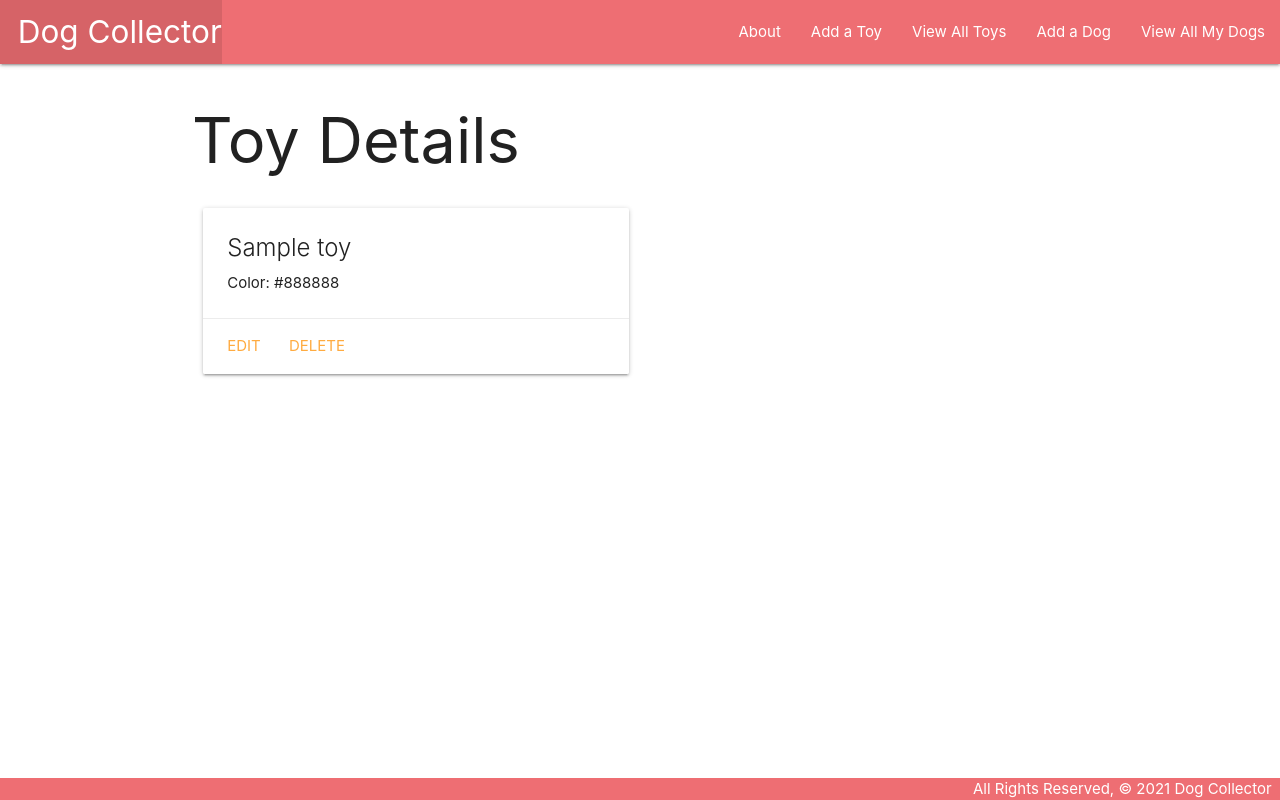
After one commit to xcbhx/dogcollector, a Django app: page /toys/1/ in a window 1280 px wide. The commit adds this page. Run offline with Django 4.2, Linux system fonts and the light colour scheme; tables that the repository leaves empty hold one stand-in row (values such as "Sample post").

Commit message:
detail page & toy

```diff
--- a/main_app/admin.py
+++ b/main_app/admin.py
@@ -1,6 +1,7 @@
 from django.contrib import admin
-from .models import Dog, Feeding
+from .models import Dog, Feeding, Toy
 
 # Register your models here.
 admin.site.register(Dog)
 admin.site.register(Feeding)
+admin.site.register(Toy)
--- a/main_app/models.py
+++ b/main_app/models.py
@@ -1,5 +1,6 @@
 from django.db import models
 from django.urls import reverse
+from datetime import date
 
 MEALS = (
   ('B', 'Breakfast'),
@@ -9,6 +10,16 @@ MEALS = (
 
 
 # Create your models here.
+class Toy(models.Model):
+  name = models.CharField(max_length=50)
+  color = models.CharField(max_length=20)
+
+  def __str__(self):
+    return self.name
+
+  def get_absolute_url(self):
+    return reverse('toys_detail', kwargs={'pk': self.id})
+
 class Dog(models.Model):
   name = models.CharField(max_length=100)
   breed = models.CharField(max_length=100)
--- a/main_app/templates/base.html
+++ b/main_app/templates/base.html
@@ -20,6 +20,8 @@
         </ul>
         <ul class="right">
           <li><a href="{% url 'about' %}">About</a></li>
+          <li><a href="{% url 'toys_create' %}">Add a Toy</a></li>
+          <li><a href="{% url 'toys_index' %}">View All Toys</a></li>
           <li><a href="{% url 'dogs_create' %}">Add a Dog</a></li>
           <li><a href="{% url 'index' %}">View All My Dogs</a></li>
         </ul>
--- a/main_app/templates/dogs/detail.html
+++ b/main_app/templates/dogs/detail.html
@@ -28,6 +28,12 @@
       {{ feeding_form.as_p }}
       <input type="submit" class="btn" value="Add Feeding">
     </form>
+    <br>
+    {% if cat.fed_for_today %}
+      <div class="card-panel teal-text center-align">{{dog.name}} has been fed all meals for today</div>
+    {% else %}
+      <div class="card-panel red-text center-align">{{dog.name}} might be hungry</div>
+    {% endif %}
     <table class="striped">
       <thead>
         <tr><th>Date</th><th>Meal</th></tr>
--- /dev/null
+++ b/main_app/templates/main_app/toy_detail.html
@@ -0,0 +1,20 @@
+{% extends 'base.html' %}
+{% block content %}
+
+<h1>Toy Details</h1>
+
+<div class="row">
+  <div class="col s6 col-offset-3">
+    <div class="card">
+      <div class="card-content">
+        <span class="card-title">{{ toy.name }}</span>
+        <p>Color: {{ toy.color }}</p>
+      </div>
+      <div class="card-action">
+        <a href="{% url 'toys_update' toy.id %}">Edit</a>
+        <a href="{% url 'toys_delete' toy.id %}">Delete</a>
+      </div>
+    </div>
+  </div>
+</div>
+{% endblock %}
--- a/main_app/urls.py
+++ b/main_app/urls.py
@@ -10,4 +10,9 @@ urlpatterns = [
     path('dogs/<int:pk>/update/', views.DogUpdate.as_view(), name='dogs_update'),
     path('dogs/<int:pk>/delete/', views.DogDelete.as_view(), name='dogs_delete'),
     path('dogs/<int:dog_id>/add_feeding/', views.add_feeding, name='add_feeding'),
+    path('toys/', views.ToyList.as_view(), name='toys_index'),
+    path('toys/<int:pk>/', views.ToyDetail.as_view(), name='toys_detail'),
+    path('toys/create/', views.ToyCreate.as_view(), name='toys_create'),
+    path('toys/<int:pk>/update/', views.ToyUpdate.as_view(), name='toys_update'),
+    path('toys/<int:pk>/delete/', views.ToyDelete.as_view(), name='toys_delete'),
 ]
--- a/main_app/views.py
+++ b/main_app/views.py
@@ -1,6 +1,7 @@
 from django.shortcuts import render, redirect
 from django.views.generic.edit import CreateView, UpdateView, DeleteView
-from .models import Dog
+from django.views.generic import ListView, DetailView
+from .models import Dog, Toy
 from .forms import FeedingForm
 
 
@@ -45,3 +46,21 @@ def add_feeding(request, dog_id):
     new_feeding.dog_id = dog_id
     new_feeding.save()
   return redirect('detail', dog_id=dog_id)
+
+class ToyList(ListView):
+  model = Toy
+
+class ToyDetail(DetailView):
+  model = Toy
+
+class ToyCreate(CreateView):
+  model = Toy
+  fields = '__all__'
+
+class ToyUpdate(UpdateView):
+  model = Toy
+  fields = ['name', 'color']
+
+class ToyDelete(DeleteView):
+  model = Toy
+  success_url = '/toys'
```
Also changed, not shown: main_app/templates/about.html (+4 -4 lines), main_app/templates/home.html (+7 -12 lines), main_app/templates/main_app/toy_confirm_delete.html (added, +13 -0 lines), main_app/templates/main_app/toy_form.html (added, +16 -0 lines), main_app/templates/main_app/toy_list.html (added, +17 -0 lines), main_app/migrations/0003_toy_alter_feeding_options_alter_feeding_date.py (added).
